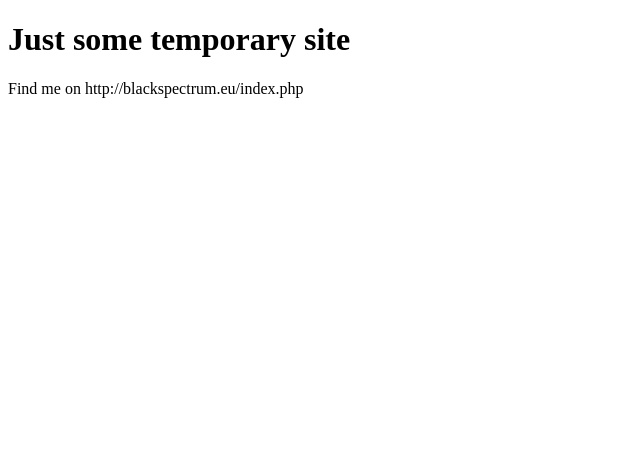
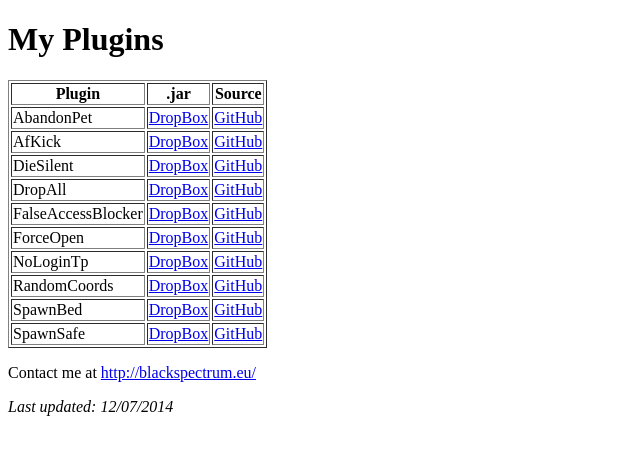
Before and after one commit to Mats391/mats391.github.io, a plain HTML site: page index.html in a window 1280 px wide. Shown: the whole page, without its empty margins (0-640 px from the left). Drawn offline with Linux system fonts and the light colour scheme.

Commit message:
Plugin übersicht

```diff
--- a/index.html
+++ b/index.html
@@ -1,7 +1,71 @@
-<!DOCTYPE html>
+<!DOCTYPE HTML PUBLIC "-//W3C//DTD HTML 4.01//EN"
+       "http://www.w3.org/TR/html4/strict.dtd">
 <html>
+<head>
+<title>Aufbau einer Tabelle</title>
+</head>
 <body>
-<h1>Just some temporary site</h1>
-<p>Find me on http://blackspectrum.eu/index.php</p>
+
+<h1>My Plugins</h1>
+
+<table border="1">
+  <tr>
+    <th>Plugin</th>
+    <th>.jar</th>
+    <th>Source</th>
+  </tr>
+  <tr>
+    <td>AbandonPet</td>
+    <td><a href="https://dl.dropboxusercontent.com/u/16448809/Jar%20jar/Plugins/AbandonPet.jar">DropBox</a></td>
+    <td><a href="https://github.com/Mats391/AbandonPet">GitHub</a></td>
+  </tr>
+ <tr>
+    <td>AfKick</td>
+    <td><a href="https://dl.dropboxusercontent.com/u/16448809/Jar%20jar/Plugins/AfKick.jar">DropBox</a></td>
+    <td><a href="https://github.com/Mats391/AfKick">GitHub</a></td>
+  </tr>
+  <tr>
+    <td>DieSilent</td>
+    <td><a href="https://dl.dropboxusercontent.com/u/16448809/Jar%20jar/Plugins/DieSilend.jar">DropBox</a></td>
+    <td><a href="https://github.com/Mats391/DieSilent">GitHub</a></td>
+  </tr>
+  <tr>
+    <td>DropAll</td>
+    <td><a href="https://dl.dropboxusercontent.com/u/16448809/Jar%20jar/Plugins/DropAll.jar">DropBox</a></td>
+    <td><a href="https://github.com/Mats391/DropAll">GitHub</a></td>
+  </tr>
+  <tr>
+    <td>FalseAccessBlocker</td>
+    <td><a href="https://dl.dropboxusercontent.com/u/16448809/Jar%20jar/Plugins/FalseAccessBlocker.jar">DropBox</a></td>
+    <td><a href="https://github.com/Mats391/FalseAccessBlocker">GitHub</a></td>
+  </tr>
+  <tr>
+    <td>ForceOpen</td>
+    <td><a href="https://dl.dropboxusercontent.com/u/16448809/Jar%20jar/Plugins/ForceOpen.jar">DropBox</a></td>
+    <td><a href="https://github.com/Mats391/ForceOpen">GitHub</a></td>
+  </tr>
+  <tr>
+    <td>NoLoginTp</td>
+    <td><a href="https://dl.dropboxusercontent.com/u/16448809/Jar%20jar/Plugins/NoLoginTp.jar">DropBox</a></td>
+    <td><a href="https://github.com/Mats391/NoLoginTp">GitHub</a></td>
+  </tr>
+  <tr>
+    <td>RandomCoords</td>
+    <td><a href="https://dl.dropboxusercontent.com/u/16448809/Jar%20jar/Plugins/RandomCoords.jar">DropBox</a></td>
+    <td><a href="https://github.com/Mats391/RandomCoords">GitHub</a></td>
+  </tr>
+  <tr>
+    <td>SpawnBed</td>
+    <td><a href="https://dl.dropboxusercontent.com/u/16448809/Jar%20jar/Plugins/SpawnBed.jar">DropBox</a></td>
+    <td><a href="https://github.com/Mats391/SpawnBed">GitHub</a></td>
+  </tr>
+  <tr>
+    <td>SpawnSafe</td>
+    <td><a href="https://dl.dropboxusercontent.com/u/16448809/Jar%20jar/Plugins/SpawnSafe.jar">DropBox</a></td>
+    <td><a href="https://github.com/Mats391/SpawnSafe">GitHub</a></td>
+  </tr>
+</table>
+<p>Contact me at <a href="http://blackspectrum.eu/">http://blackspectrum.eu/</a>
+<p><font size="3"><i>Last updated: 12/07/2014</i></font></p>
 </body>
 </html>
```
